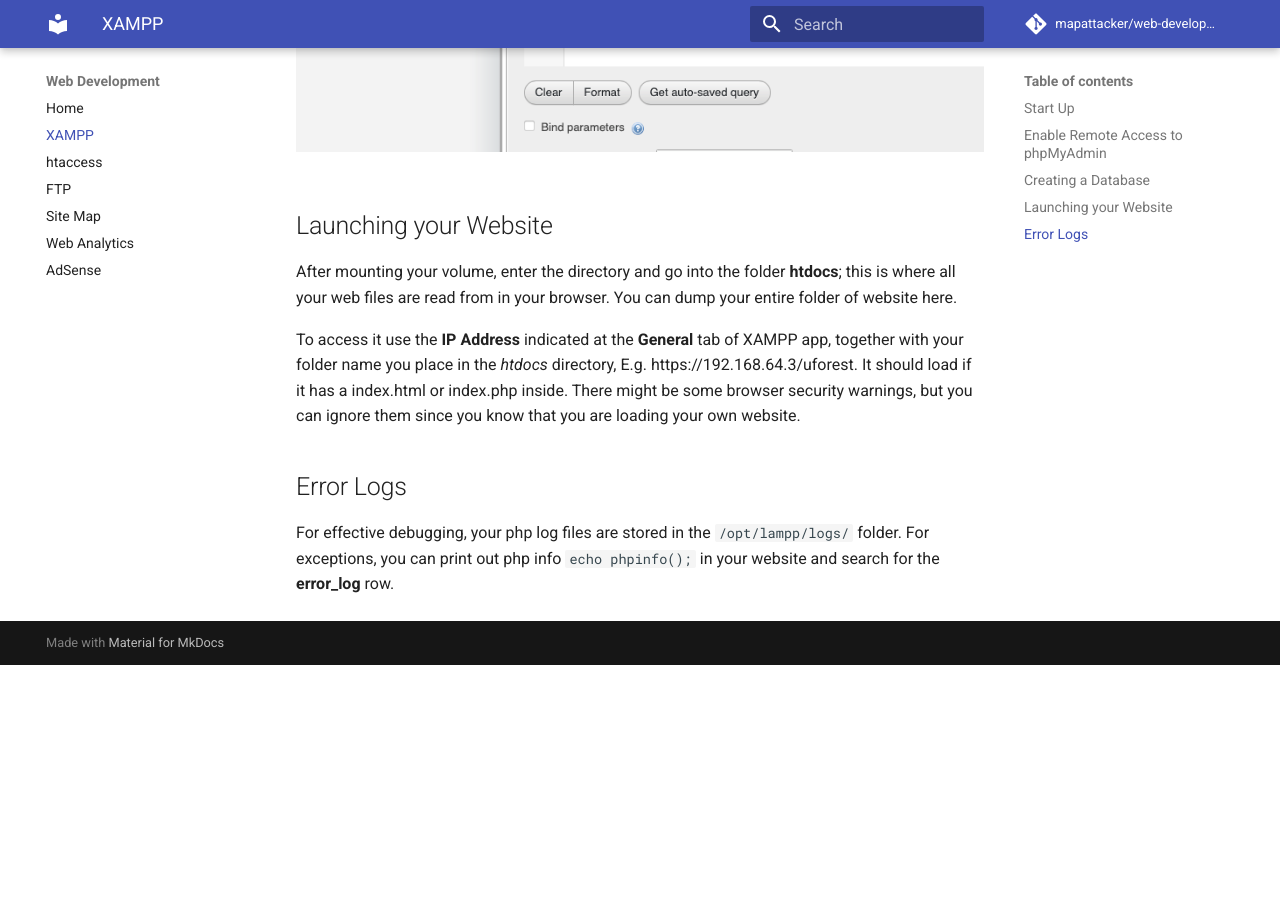
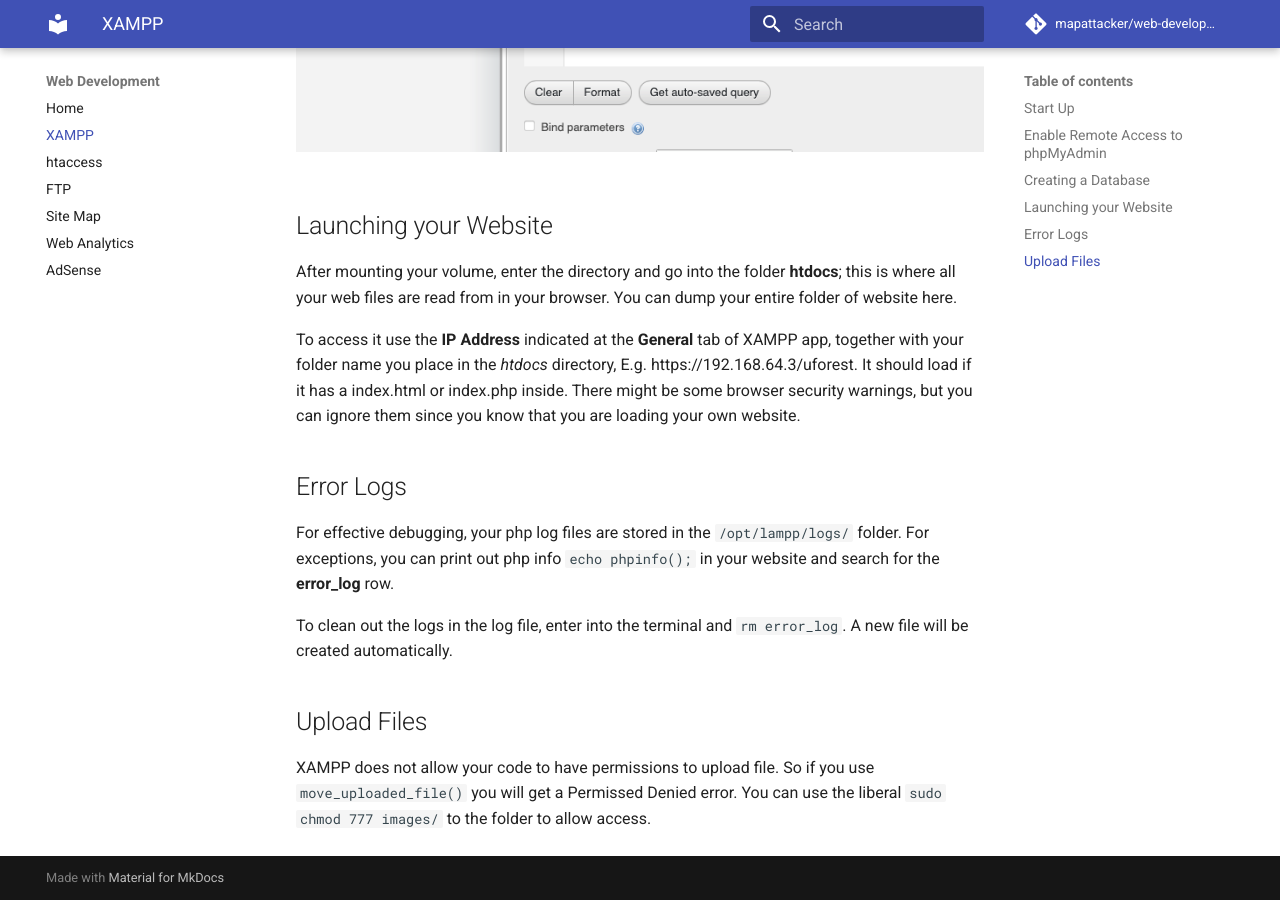
Before and after one commit to mapattacker/php-web-devlopment, an MkDocs documentation site: the page built from docs/xampp.md, in a window 1280 px wide and 900 px high, scrolled down 4735 px. Built offline with MkDocs 1.6.1 and Material for MkDocs 9.7.7, drawn with Linux system fonts in a browser that asks for light colours; comment, search, counter and statistics services are not loaded; before the commit the page ends 5400 px from its top, so only the background shows below that.

Commit message:
new updates

```diff
--- a/docs/xampp.md
+++ b/docs/xampp.md
@@ -93,3 +93,9 @@
 ## Error Logs
 
 For effective debugging, your php log files are stored in the `/opt/lampp/logs/` folder. For exceptions, you can print out php info `echo phpinfo();` in your website and search for the **error_log** row.
+
+To clean out the logs in the log file, enter into the terminal and `rm error_log`. A new file will be created automatically.
+
+## Upload Files
+
+XAMPP does not allow your code to have permissions to upload file. So if you use `move_uploaded_file()` you will get a Permissed Denied error. You can use the liberal `sudo chmod 777 images/` to the folder to allow access.
```
Also changed, not shown: docs/index.md (+1 -1 lines), docs/sitemap.md (+2 -0 lines), images/ftp1.png.
